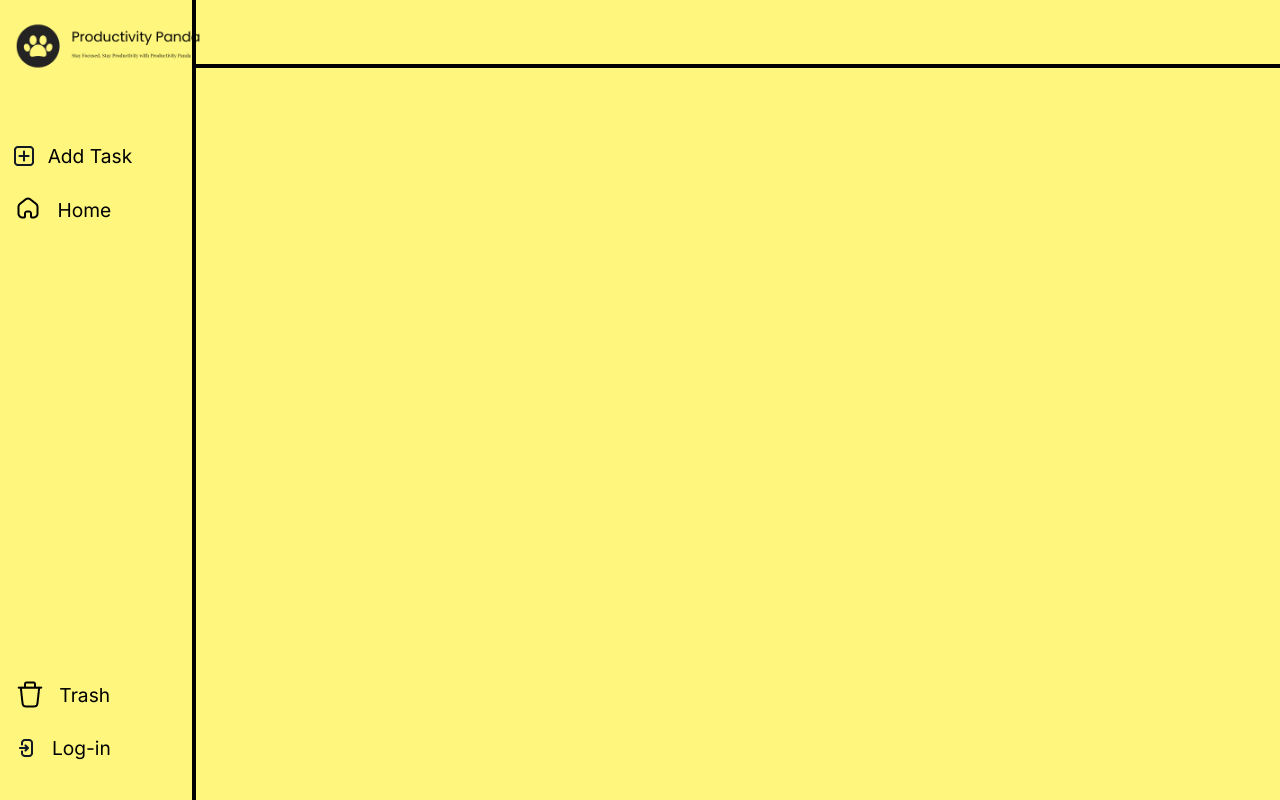
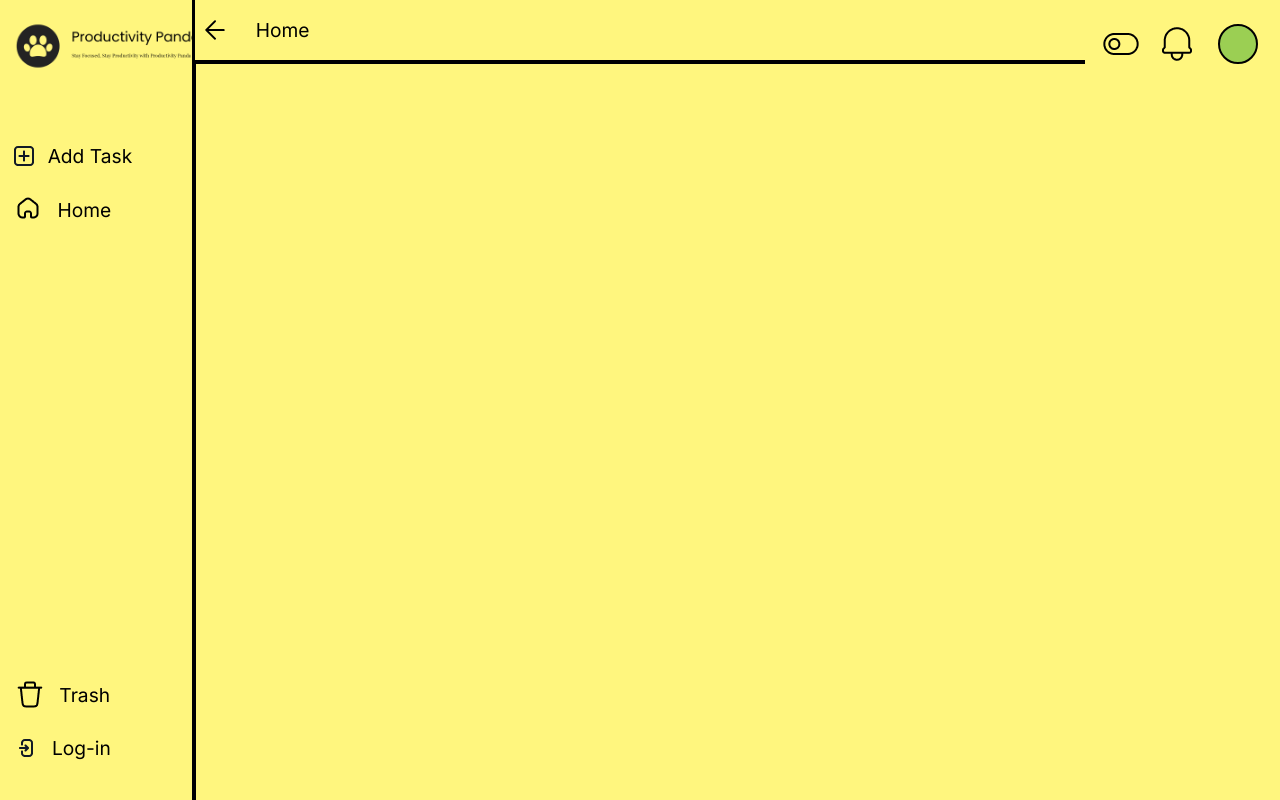
Before and after one commit to kalviumcommunity/S51_Sudhan_Capstone_Productivity_Panda, a React (Vite) app in the folder Frontend/Productivity-Panda-MainPage/: page / in a window 1280 px wide. Built offline with nearby package versions, Linux system fonts and the light colour scheme.

Commit message:
Created a Side Bar and Nav Bar

```diff
--- a/Frontend/Productivity-Panda-MainPage/src/Components/MainPage/MainPage.jsx
+++ b/Frontend/Productivity-Panda-MainPage/src/Components/MainPage/MainPage.jsx
@@ -5,6 +5,9 @@ import HomeIcons from '../../assets/images/Home 1.png'
 import AddIcon from "../../assets/images/plus-square.png"
 import TrashIcon from '../../assets/images/delete.png'
 import Log_in from '../../assets/images/log-in-03.png'
+import Arrow_Left from '../../assets/images/Arrow Left 1.png'
+import Switch_Left from '../../assets/images/Swicht_Left.png'
+import Bell from '../../assets/images/Bell.png'
 
 function MainPage() {
   return (
@@ -34,8 +37,25 @@ function MainPage() {
           </div>
         </div>
       </div>
-      <div className='Vertical-bar'></div>
-      <hr />
+      <div className='Vertical-bar'>
+      </div>
+      <div className='nav-bar'>
+        <div className='Arrow-left'>
+          <img src={Arrow_Left} alt="Arrow-left-icon" />
+          <p>Home</p>
+        </div>
+        <div className='cover-up-div-of-top-upper-right-icons'>
+          <div className='Switch-left'>
+            <img src={Switch_Left} alt="Switch-left-icon" />
+          </div>
+          <div className='Bell'>
+            <img src={Bell} alt="Bell-icon" />
+          </div>
+          <div className='Profile'>
+            <div className='Profile-icon'></div>
+          </div>
+        </div>
+      </div>
     </>
   );
 }
--- a/Frontend/Productivity-Panda-MainPage/src/index.css
+++ b/Frontend/Productivity-Panda-MainPage/src/index.css
@@ -43,7 +43,7 @@ hr{
     justify-content: space-evenly;
     width: 65%;
 }
-.homeIcon p,.addIcon p, .trashIcon p,.log-in p{
+.homeIcon p,.addIcon p, .trashIcon p,.log-in p, .Arrow-left p{
     font-size: larger;
 }
 .homeIcon img{
@@ -79,3 +79,52 @@ hr{
     justify-content: space-evenly;
     width: 65%;
 }
+.Arrow-left{
+    display: flex;
+    align-items: center;
+    justify-content: space-evenly;
+    width: 13%;
+    height: 100%;
+    left: 15.2%;
+}
+.Arrow-left img{
+    margin-left: -15%;
+}
+.nav-bar{
+    height:8%;
+    border-bottom: 4px solid black;
+    width:84.8vw;
+    position: absolute;
+    left: 15.2%;
+    top: 0;
+}
+.Switch-left, .Bell{
+    height: 100%;
+    width: 20%;
+    display: flex;
+    justify-content: center;
+    align-items: center;
+}
+.Profile{
+    height: 100%;
+    width: 50px;
+    display: flex;
+    justify-content: center;
+    align-items: center;
+}
+.Profile-icon{
+    height: 40px;
+    width: 40px;
+    border: 2px solid black;
+    border-radius: 50%;
+    background-color: #9BCF53;
+}
+.cover-up-div-of-top-upper-right-icons {
+    height: 100%;
+    width: 18%;
+    display: flex;
+    justify-content: space-evenly;
+    align-items: center;
+    margin-left: 82%;
+    margin-top: -4.2%;
+}
```
